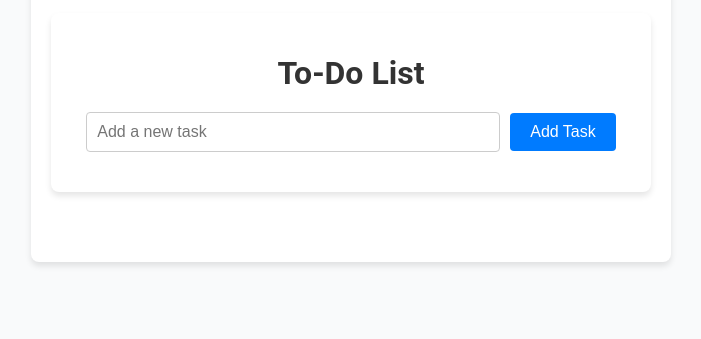
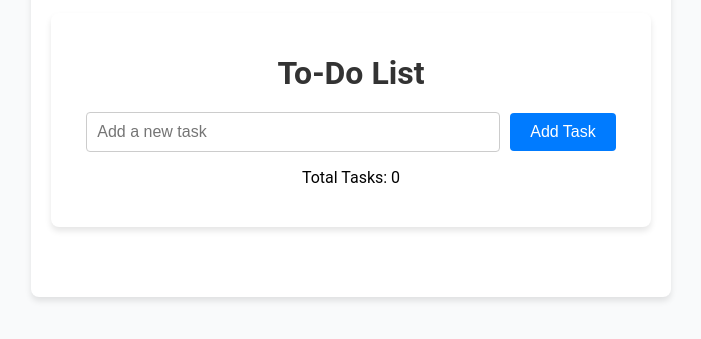
Before and after one commit to usha1506/todolist-app, a React (Vite) app: page / in a window 1280 px wide. Shown: the part 107-446 px from the top of the page, without its empty margins (289-990 px from the left). Built offline with nearby package versions, Linux system fonts and the light colour scheme.

Commit message:
added task count

```diff
--- a/src/components/TodoList.jsx
+++ b/src/components/TodoList.jsx
@@ -27,6 +27,7 @@ const Todolist = () => {
         placeholder="Add a new task"
       />
       <button onClick={addTask}>Add Task</button>
+      <p>Total Tasks: {tasks.length}</p>
       <ul className="task-list">
         {tasks.map((task, index) => (
           <li key={index} className="task-item">
```
